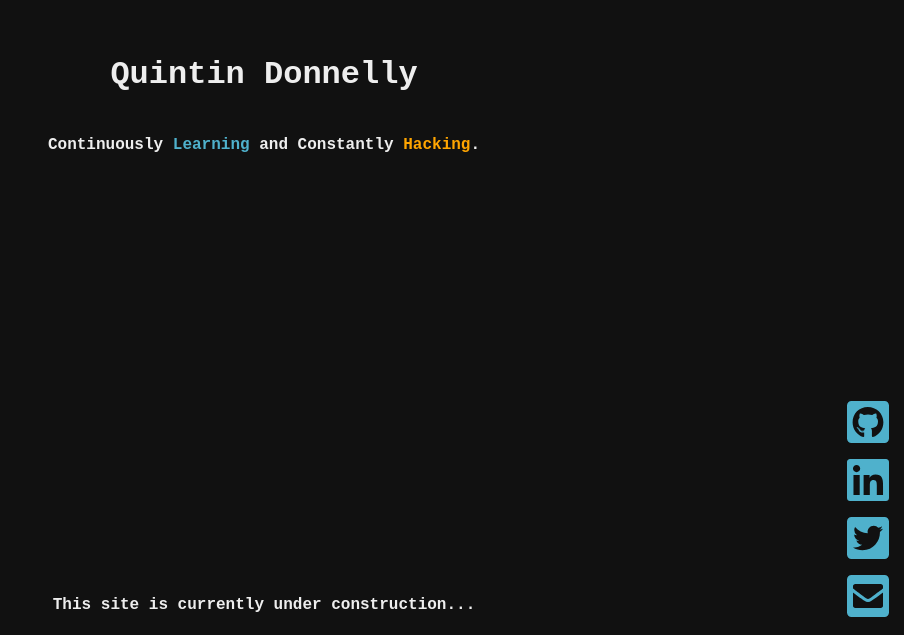
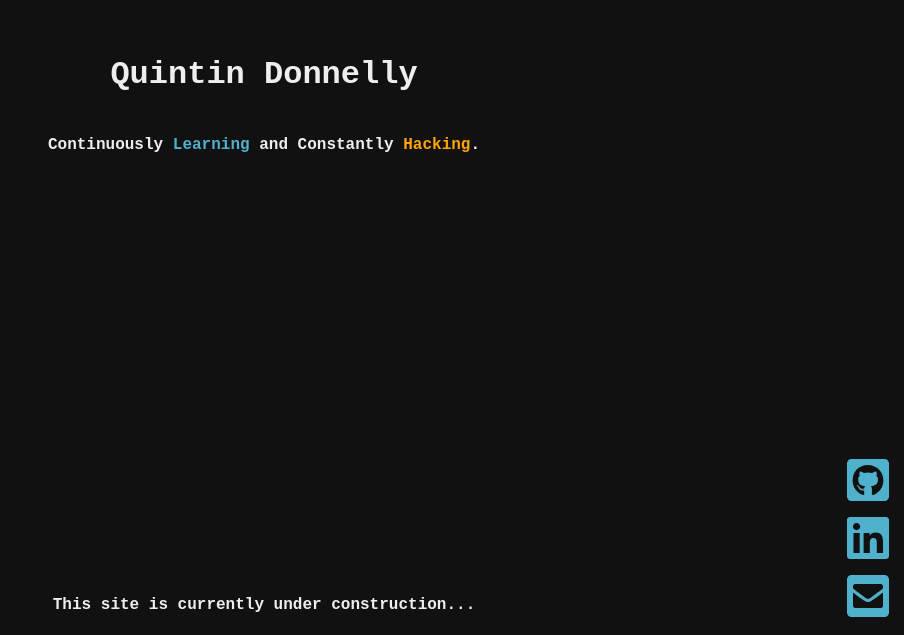
Before and after one commit to Quinn-Donnelly/personal-website, a React app: page / in a window 1280 px wide. Shown: the part 165-800 px from the top of the page, without its empty margins (376-1280 px from the left). Built offline with nearby package versions, Linux system fonts and the light colour scheme.

Commit message:
Remove twitter from the socail list

```diff
--- a/src/components/SocialButton/SocialButton.tsx
+++ b/src/components/SocialButton/SocialButton.tsx
@@ -1,4 +1,3 @@
-
 import React, { FunctionComponent } from 'react'
 import './SocialButton.css';
 import { FontAwesomeIcon } from '@fortawesome/react-fontawesome';
--- a/src/components/SocialButton/SocialInformation.tsx
+++ b/src/components/SocialButton/SocialInformation.tsx
@@ -1,6 +1,5 @@
-
 import { faEnvelopeSquare } from '@fortawesome/free-solid-svg-icons';
-import { faLinkedin, faTwitterSquare, faGithubSquare } from '@fortawesome/free-brands-svg-icons';
+import { faLinkedin, faGithubSquare } from '@fortawesome/free-brands-svg-icons';
 
 interface SocialInfo {
   icon: any,
@@ -8,10 +7,6 @@ interface SocialInfo {
 }
 
 const SocialInformation: Map<string, SocialInfo> = new Map([
-  ['twitter', {
-    icon: faTwitterSquare,
-    url: "https://twitter.com/QuinnDonnelly_"
-  }],
   ['linkedin', {
     icon: faLinkedin,
     url: "https://www.linkedin.com/in/quintin-donnelly"
--- a/src/pages/Home/HomePage.tsx
+++ b/src/pages/Home/HomePage.tsx
@@ -19,7 +19,6 @@ export default class Home extends Component {
         <div className="floating-toolbar">
           <SocialButton type="github" />
           <SocialButton type="linkedin" />
-          <SocialButton type="twitter" />
           <SocialButton type="email" />
         </div>
       </div>
```
